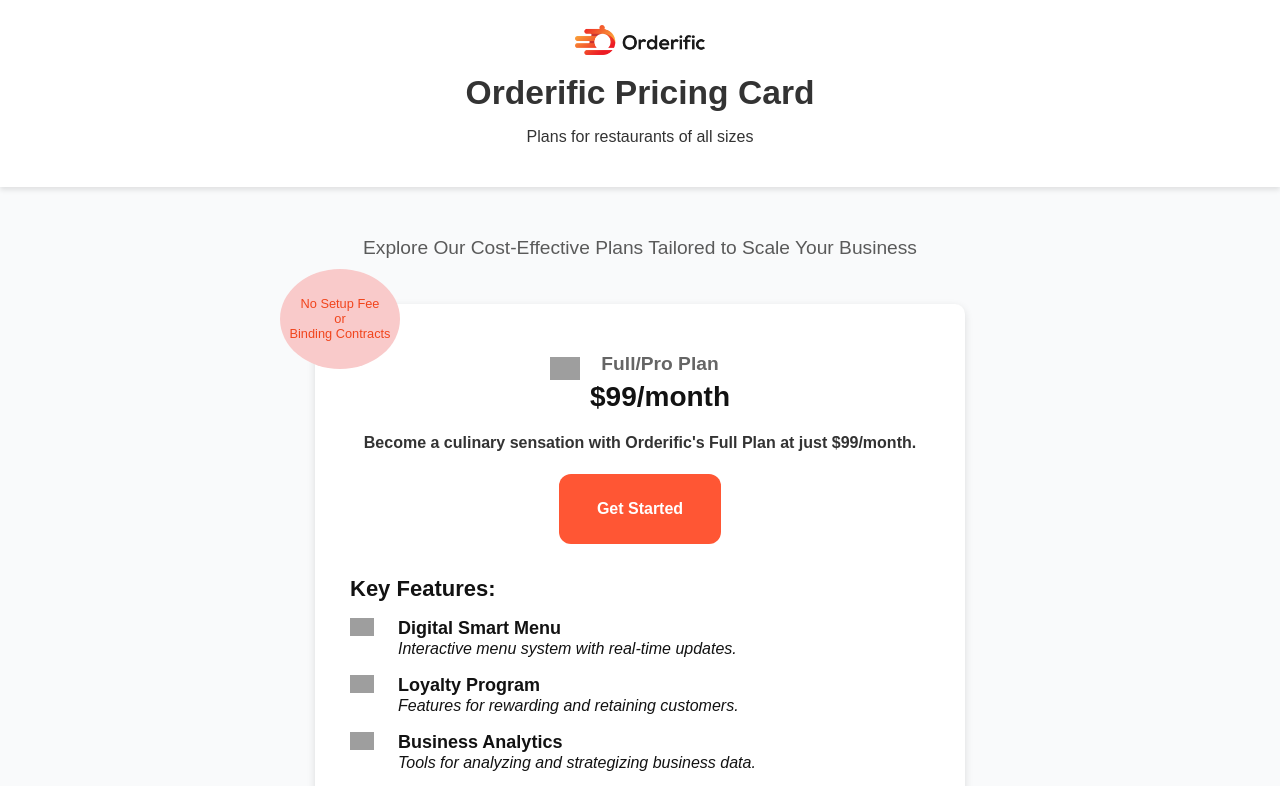
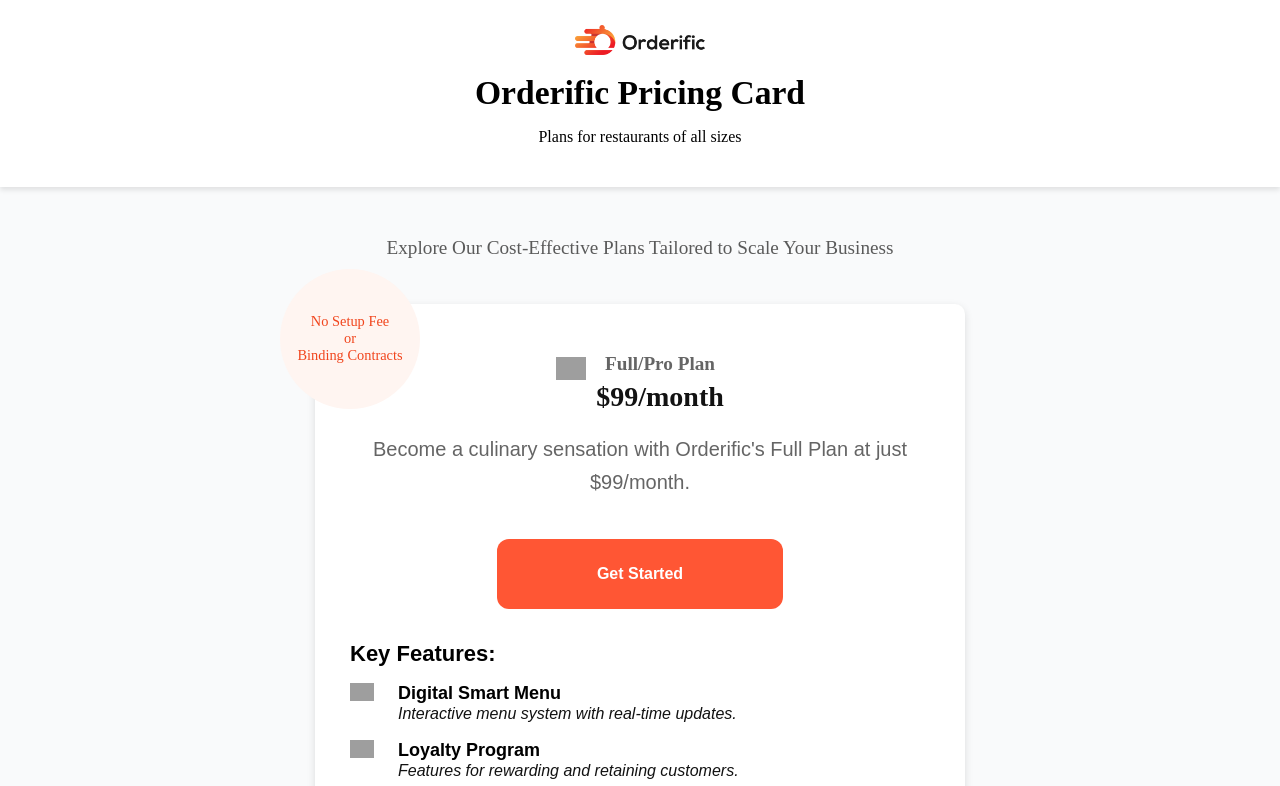
Before and after one commit to Tauqeerrao/Day-2, a plain HTML site: page Pricing.html in a window 1280 px wide. Shown: the top 786 px of the page. Drawn offline with Linux system fonts and the light colour scheme; grey boxes are pictures that could not be loaded.

Commit message:
Update Pricing.html

```diff
--- a/Pricing.html
+++ b/Pricing.html
@@ -7,9 +7,9 @@
     <link rel="stylesheet" href="https://cdnjs.cloudflare.com/ajax/libs/font-awesome/6.0.0-beta3/css/all.min.css">
     <style>
         body {
-            font-family: Metropolis, sans-serif;
+            font-family: "Metropolis";
             background-color: #f9fafb;
-            color: #333;
+            color: #000000;
             text-align: center;
             margin: 0;
             padding: 0;
@@ -43,11 +43,11 @@
             position: relative;
         }
         .no-fee-circle {
-            width: 120px;
-            height: 100px;
-            background: #f9caca;
+            width: 140px;
+            height: 140px;
+            background: #fff5f1;
             color: #f1451d;
-            font-size: 0.80em;
+            font-size: 0.90em;
             border-radius: 70%;
             display: flex;
             align-items: center;
@@ -70,6 +70,13 @@
             height: 30px;
             object-fit: contain;
         }
+        .plan-description {
+            color: #656565;
+            font-size: 20px;
+            line-height: 1.65em;
+            font-family: 'Metropolis', sans-serif;
+            font-weight: 400;
+          }
         .get-started {
             background-color: #FF5634;
             color: #ffffff;
@@ -77,7 +84,7 @@
             font-size: 16px;
             font-style: normal;
             line-height: 18px;
-            padding: 26px 38px;
+            padding: 26px 100px;
             border-radius: 12px;
             text-transform: capitalize;
             border: none;
@@ -162,9 +169,11 @@
                   <p class="price-section">$99/month</p>
                 </div>
               </div>
-            <h4>Become a culinary sensation with Orderific's Full Plan at just $99/month.</h4>
-            <button class="get-started">Get Started</button>
-            <div class="features" style="text-align: left; font-size: 18px; font-family: 'Metropolis', sans-serif; color: #121212;">
+              <p class="plan-description">
+                Become a culinary sensation with Orderific's Full Plan at just $99/month.
+              </p>
+            <button class="get-started" style="margin-top: 20px;">Get Started</button>
+            <div class="features" style="text-align: left; font-size: 18px; font-family: 'Metropolis', sans-serif; color: #000000;">
                 <p class="title" style="font-size: 22px; font-weight: 700; margin-bottom: 16px;"><b>Key Features:</b></p>
 
                 <div class="list-item" style="margin-bottom: 16px;">
```
